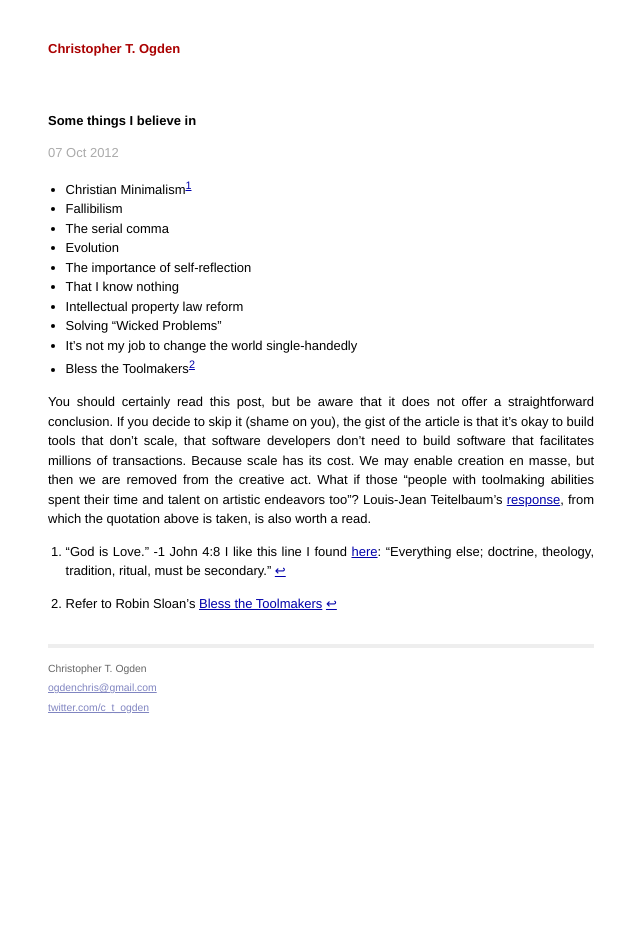
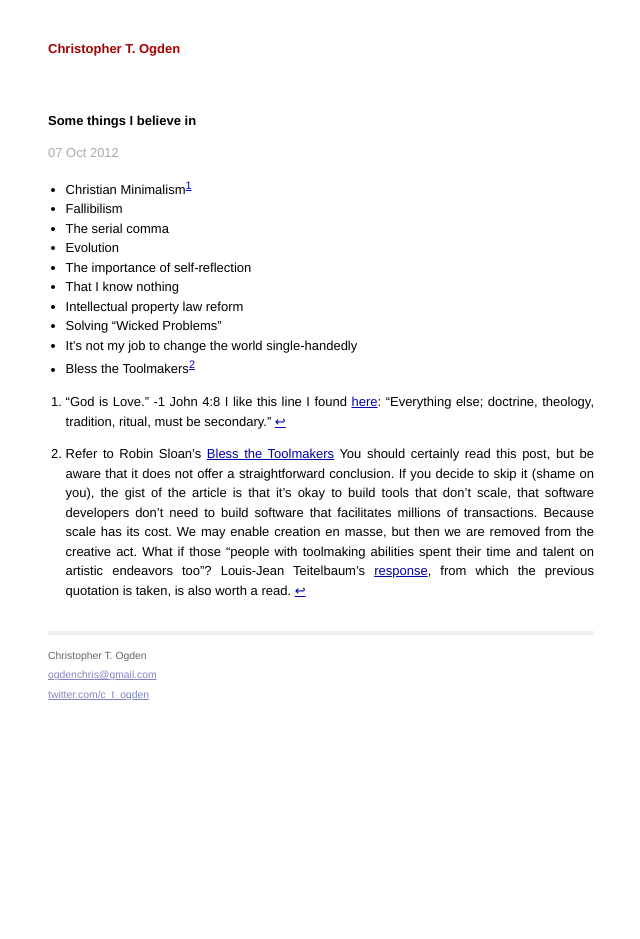
Before and after one commit to ctogden/ctogden.github.io, a Jekyll site: the page built from _posts/articles/2012-10-07-some-beliefs.md, in a window 1280 px wide. Shown: the whole page, without its empty margins (319-959 px from the left). Built offline with Jekyll 4.4.1, drawn with Linux system fonts in a browser that asks for light colours.

Commit message:
More smart quotes, possibly fixed broken footnoes

```diff
--- a/_posts/articles/2012-10-07-some-beliefs.md
+++ b/_posts/articles/2012-10-07-some-beliefs.md
@@ -10,13 +10,13 @@ title: Some things I believe in
 * The importance of self-reflection
 * That I know nothing
 * Intellectual property law reform
-* Solving "Wicked Problems"
+* Solving “Wicked Problems”
 * It’s not my job to change the world single-handedly
 * Bless the Toolmakers[^2]
 
-[^1]: "God is Love." -1 John 4:8
-    I like this line I found [here](http://www.winternet.com/~swezeyt/bible/cmin/cminMain.htm): "Everything else; doctrine, theology, tradition, ritual, must be secondary."
+[^1]: “God is Love.” -1 John 4:8
+    I like this line I found [here](http://www.winternet.com/~swezeyt/bible/cmin/cminMain.htm): “Everything else; doctrine, theology, tradition, ritual, must be secondary.”
 
 [^2]: Refer to Robin Sloan’s [Bless the Toolmakers](http://snarkmarket.com/2011/7320)
-> You should certainly read this post, but be aware that it does not offer a straightforward conclusion.  If you decide to skip it (shame on you), the gist of the article is that it’s okay to build tools that don’t scale, that software developers don’t need to build software that facilitates millions of transactions.  Because scale has its cost.  We may enable creation en masse, but then we are removed from the creative act.  What if those "people with toolmaking abilities spent their time and talent on artistic endeavors too"?
-    Louis-Jean Teitelbaum’s [response](http://ljt.meidosem.com/post/9795254025/bless-the-toolreaders), from which the quotation above is taken, is also worth a read.
+    You should certainly read this post, but be aware that it does not offer a straightforward conclusion.  If you decide to skip it (shame on you), the gist of the article is that it’s okay to build tools that don’t scale, that software developers don’t need to build software that facilitates millions of transactions.  Because scale has its cost.  We may enable creation en masse, but then we are removed from the creative act.  What if those “people with toolmaking abilities spent their time and talent on artistic endeavors too”?
+    Louis-Jean Teitelbaum’s [response](http://ljt.meidosem.com/post/9795254025/bless-the-toolreaders), from which the previous quotation is taken, is also worth a read.
```
